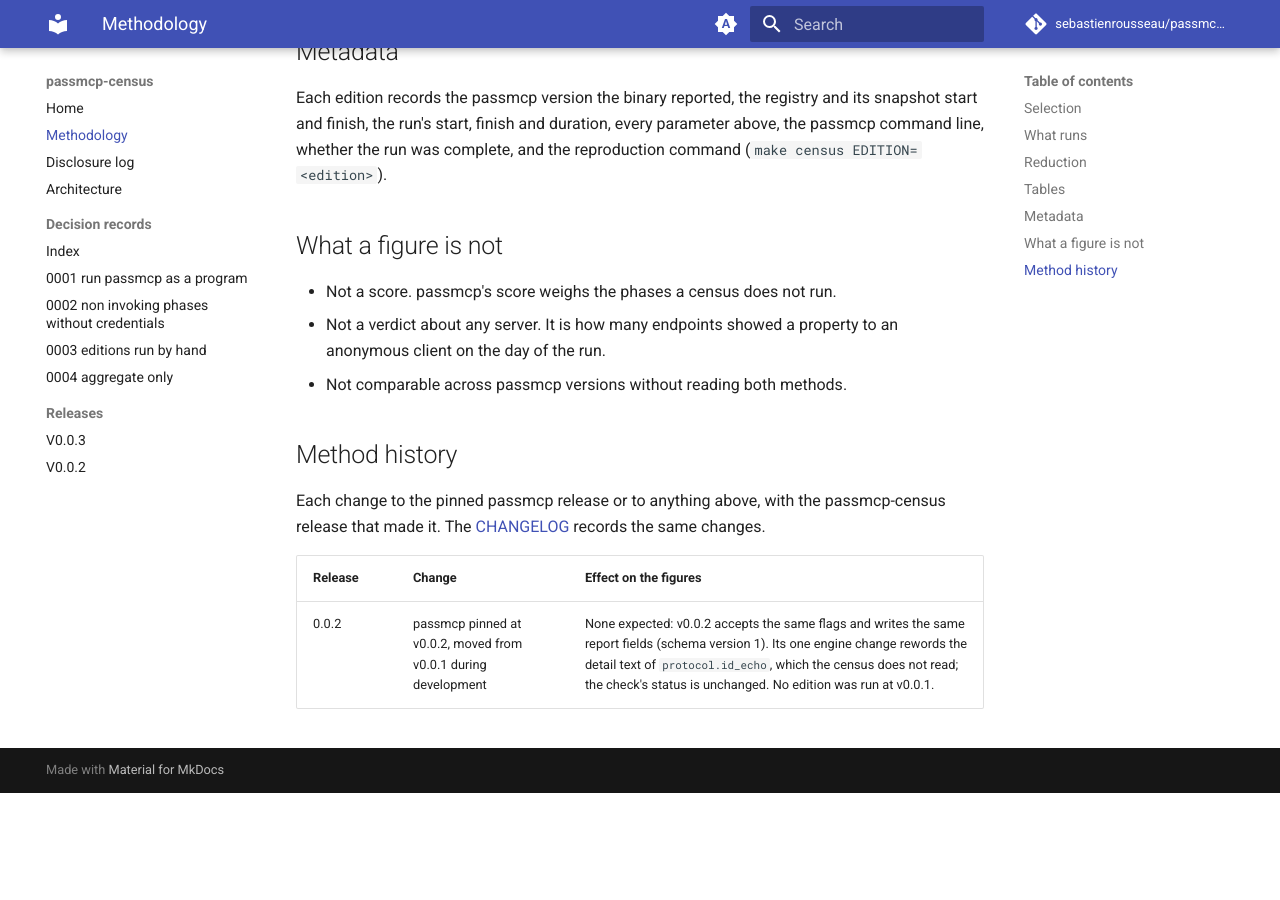
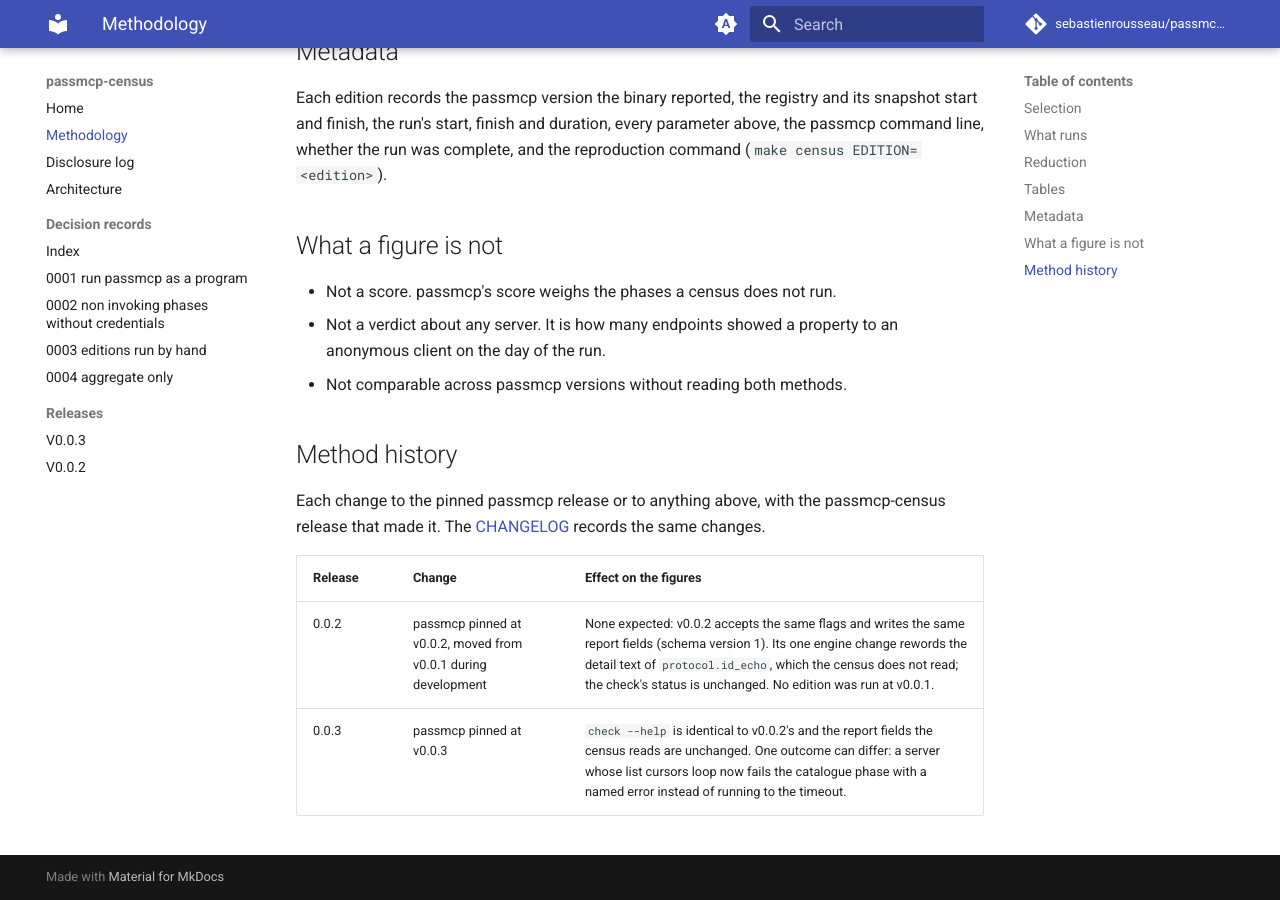
Before and after one commit to sebastienrousseau/passmcp-census, an MkDocs documentation site: the page built from docs/methodology.md, in a window 1280 px wide and 900 px high, scrolled down 2433 px. Built offline with MkDocs 1.6.1 and Material for MkDocs 9.7.7, drawn with Linux system fonts in a browser that asks for light colours; comment, search, counter and statistics services are not loaded; before the commit the page ends 3226 px from its top, so only the background shows below that; some of the changed text lies outside the part shown.

Commit message:
build: pin passmcp v0.0.3 for census runs
passmcp v0.0.3 is released, and each member requires its siblings'
newest release, so a census now runs passmcp v0.0.3. Moving the pin
is a method change, recorded in the changelog and in a new row of the
methodology's method history: v0.0.3's check --help is identical to
v0.0.2's and the report fields the census reads are unchanged; a server
whose list cursors loop now fails the catalogue phase with a named
error instead of running to the timeout. Date the 0.0.3 section.

Verified: make versions, race tests, lint, govulncheck, markdownlint,
lychee.

Assisted-by: Claude Code:claude-opus-5-5 golangci-lint govulncheck lychee
Signed-off-by: Sebastien Rousseau <sebastian.rousseau@gmail.com>

````diff
--- a/docs/adr/0001-run-passmcp-as-a-program.md
+++ b/docs/adr/0001-run-passmcp-as-a-program.md
@@ -16,7 +16,7 @@ is Apache-2.0 and its data CC-BY-4.0.
 ## Decision
 
 The census runs the passmcp binary installed from a release
-(`go install satellion.com/passmcp/cmd/passmcp@v0.0.2`, `make passmcp`) and
+(`go install satellion.com/passmcp/cmd/passmcp@v0.0.3`, `make passmcp`) and
 reads its JSON report. The Makefile pins the release; the edition records
 the version the binary reported.
 
--- a/docs/methodology.md
+++ b/docs/methodology.md
@@ -33,7 +33,7 @@ dropped (`excluded`). The unit of the census is a distinct endpoint URL.
 ## What runs
 
 Each endpoint is checked by the passmcp release pinned in the Makefile
-(`PASSMCP_VERSION`, v0.0.2), with:
+(`PASSMCP_VERSION`, v0.0.3), with:
 
 ```sh
 passmcp check <url> --phases net,discovery,handshake,protocol,catalog \
@@ -113,3 +113,4 @@ records the same changes.
 | Release | Change | Effect on the figures |
 |---|---|---|
 | 0.0.2 | passmcp pinned at v0.0.2, moved from v0.0.1 during development | None expected: v0.0.2 accepts the same flags and writes the same report fields (schema version 1). Its one engine change rewords the detail text of `protocol.id_echo`, which the census does not read; the check's status is unchanged. No edition was run at v0.0.1. |
+| 0.0.3 | passmcp pinned at v0.0.3 | `check --help` is identical to v0.0.2's and the report fields the census reads are unchanged. One outcome can differ: a server whose list cursors loop now fails the catalogue phase with a named error instead of running to the timeout. |
````
Also changed, not shown: CHANGELOG.md (+8 -3 lines), DEVELOPMENT.md (+1 -1 lines), README.md (+5 -5 lines), 2 other files.
